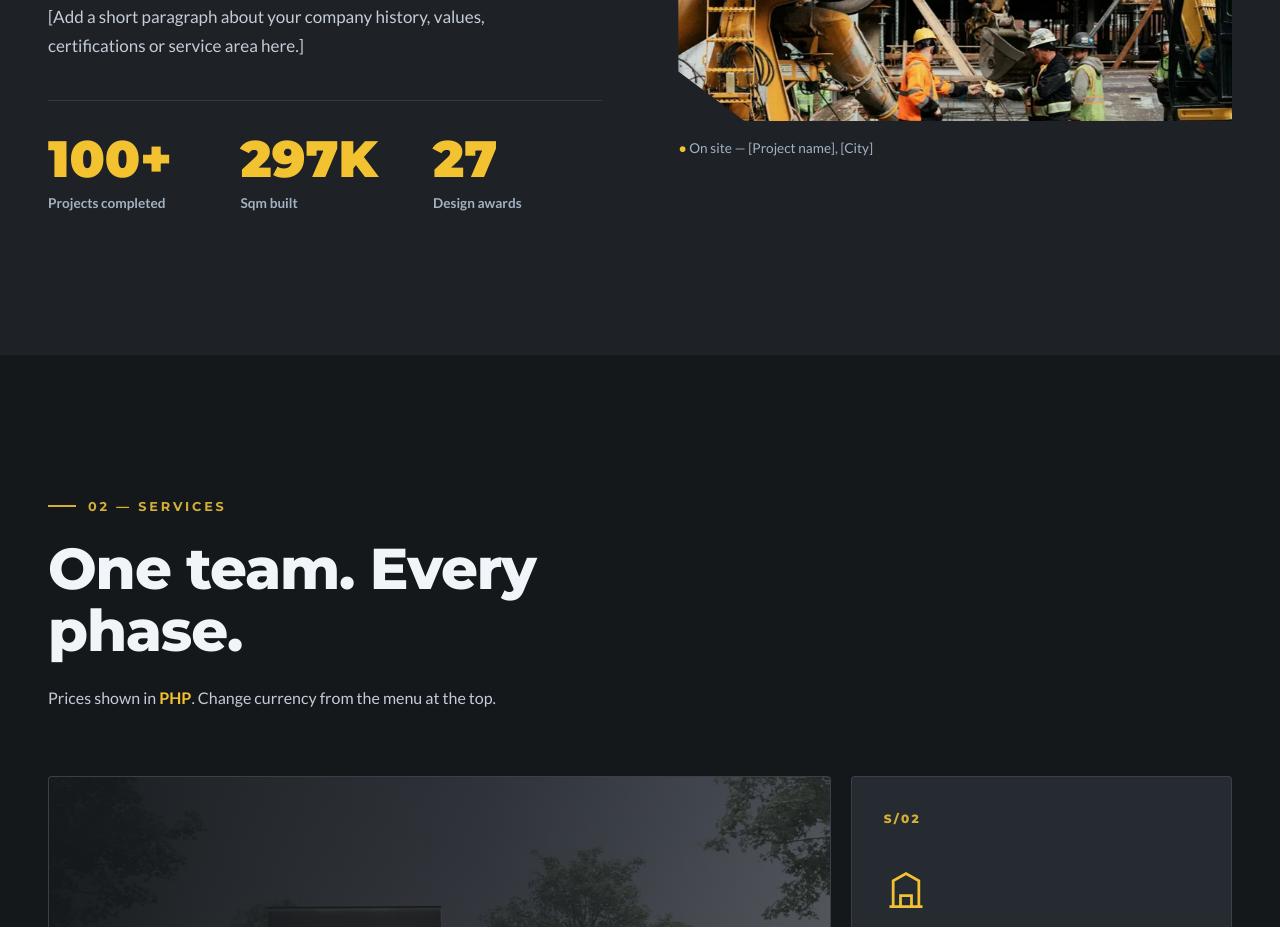
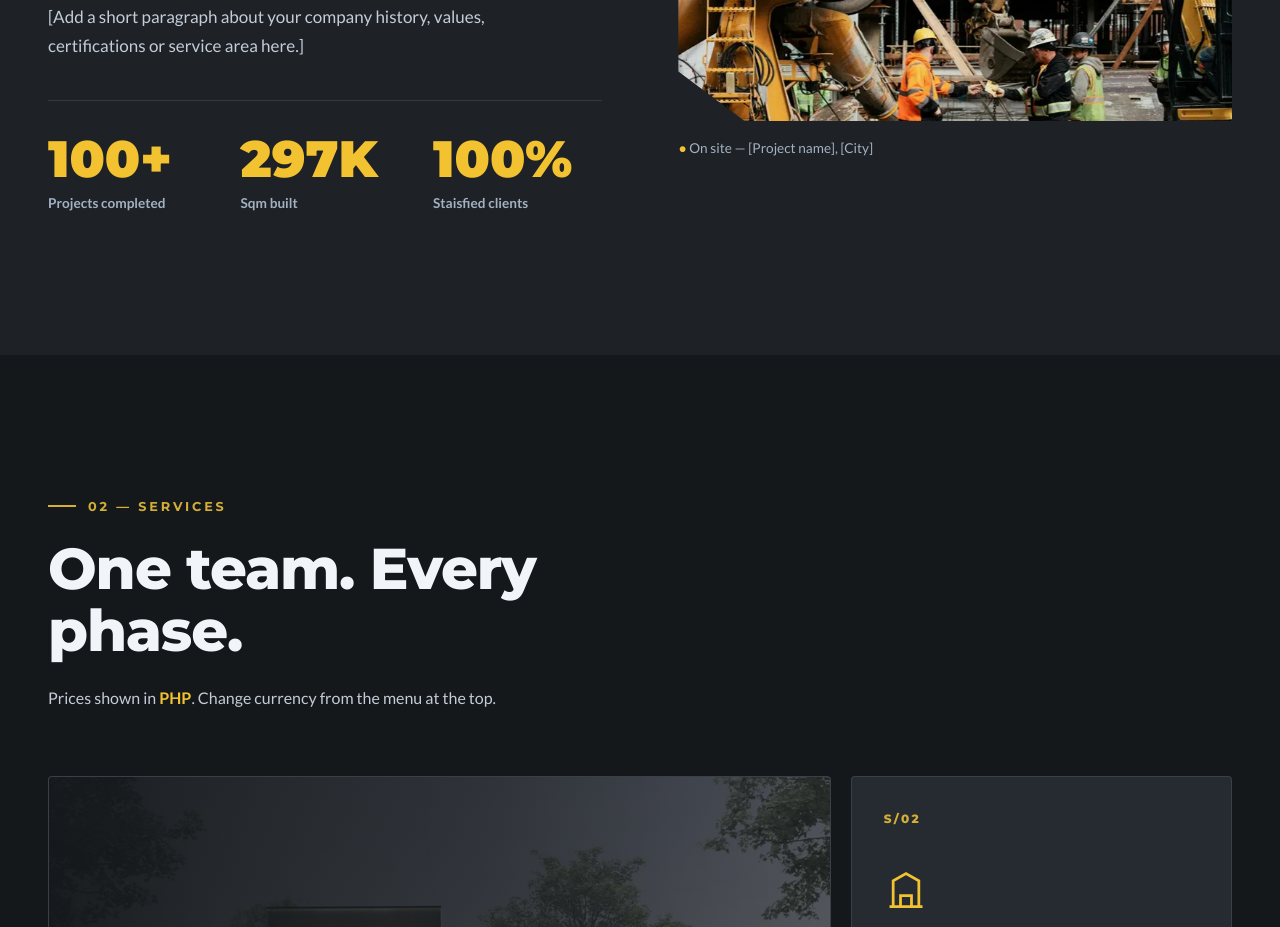
Before and after one commit to rcde1fin/arkos_dev, a plain HTML site: page index.html in a window 1280 px wide. Shown: the part 1436-2363 px from the top of the page. Drawn offline with Linux system fonts and the light colour scheme; no server answers.

Commit message:
22 Oct Stat change removed awards

```diff
--- a/index.html
+++ b/index.html
@@ -182,7 +182,8 @@
             <!-- TODO: Change text (counter values — edit data-count) -->
             <div class="counter"><dt>Projects completed</dt><dd><span data-count="100">100</span>+</dd></div>
             <div class="counter"><dt>Sqm built</dt><dd><span data-count="297">297</span>K</dd></div>
-            <div class="counter"><dt>Design awards</dt><dd><span data-count="27">27</span></dd></div>
+            <div class="counter"><dt>Staisfied clients</dt><dd><span data-count="100">100</span>%</dd></div>
+            <!-- <div class="counter"><dt>Design awards</dt><dd><span data-count="27">27</span></dd></div> -->
           </dl>
         </div>
         <figure class="about-media reveal" style="--d:.15s">
```
